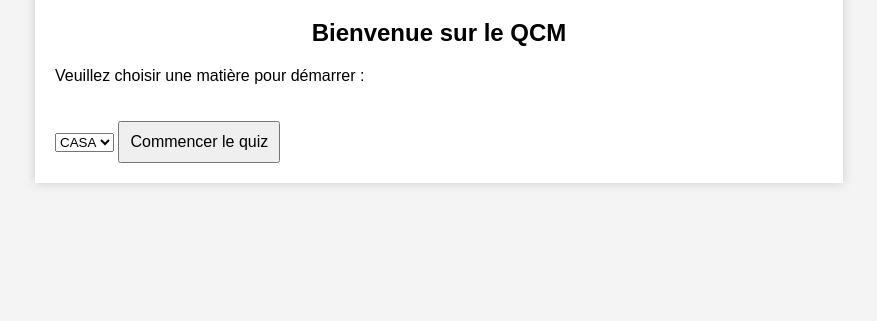
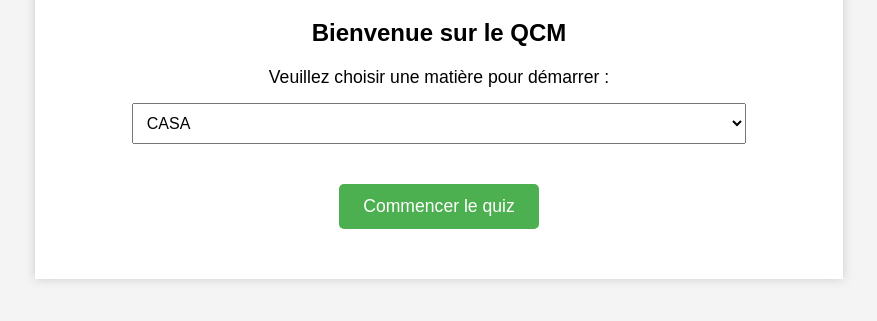
Before and after one commit to Seb-400/QCM-MOPE, a plain HTML site: page index.html in a window 1280 px wide. Shown: the part 131-452 px from the top of the page, without its empty margins (201-1078 px from the left). Drawn offline with Linux system fonts and the light colour scheme.

Commit message:
Update style.css >> Modifie l'apparence

```diff
--- a/style.css
+++ b/style.css
@@ -37,3 +37,33 @@ button {
   margin-top: 10px;
   font-weight: bold;
 }
+.selection-block {
+  text-align: center;
+  margin-bottom: 30px;
+}
+
+.instruction {
+  font-size: 1.1em;
+  margin-bottom: 15px;
+}
+
+#subject-select {
+  width: 80%;
+  padding: 10px;
+  font-size: 1em;
+  margin-bottom: 20px;
+}
+#start-btn {
+  background-color: #4CAF50;
+  color: white;
+  border: none;
+  padding: 12px 24px;
+  font-size: 1.1em;
+  cursor: pointer;
+  border-radius: 5px;
+  transition: background-color 0.3s ease;
+}
+
+#start-btn:hover {
+  background-color: #45a049;
+}
```
